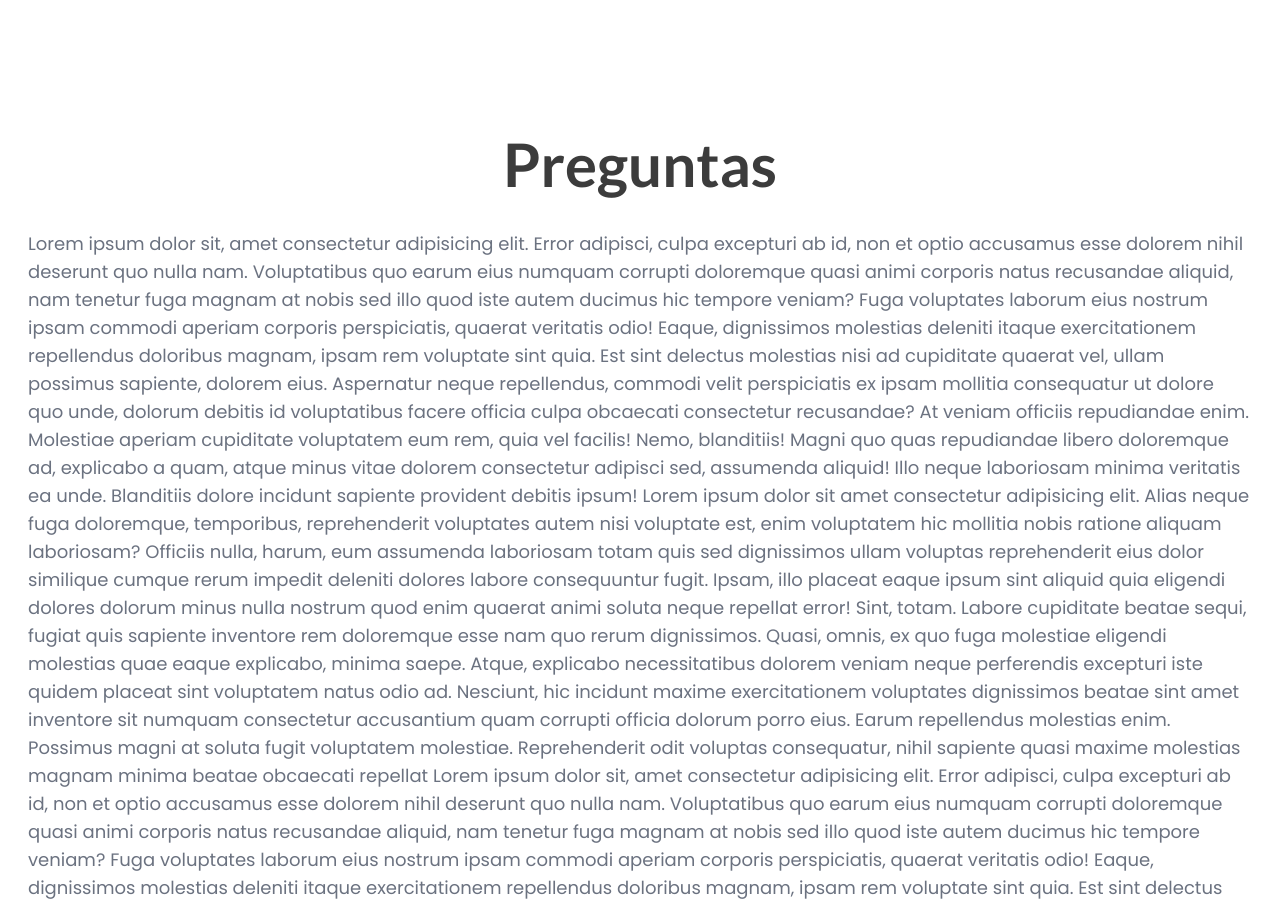
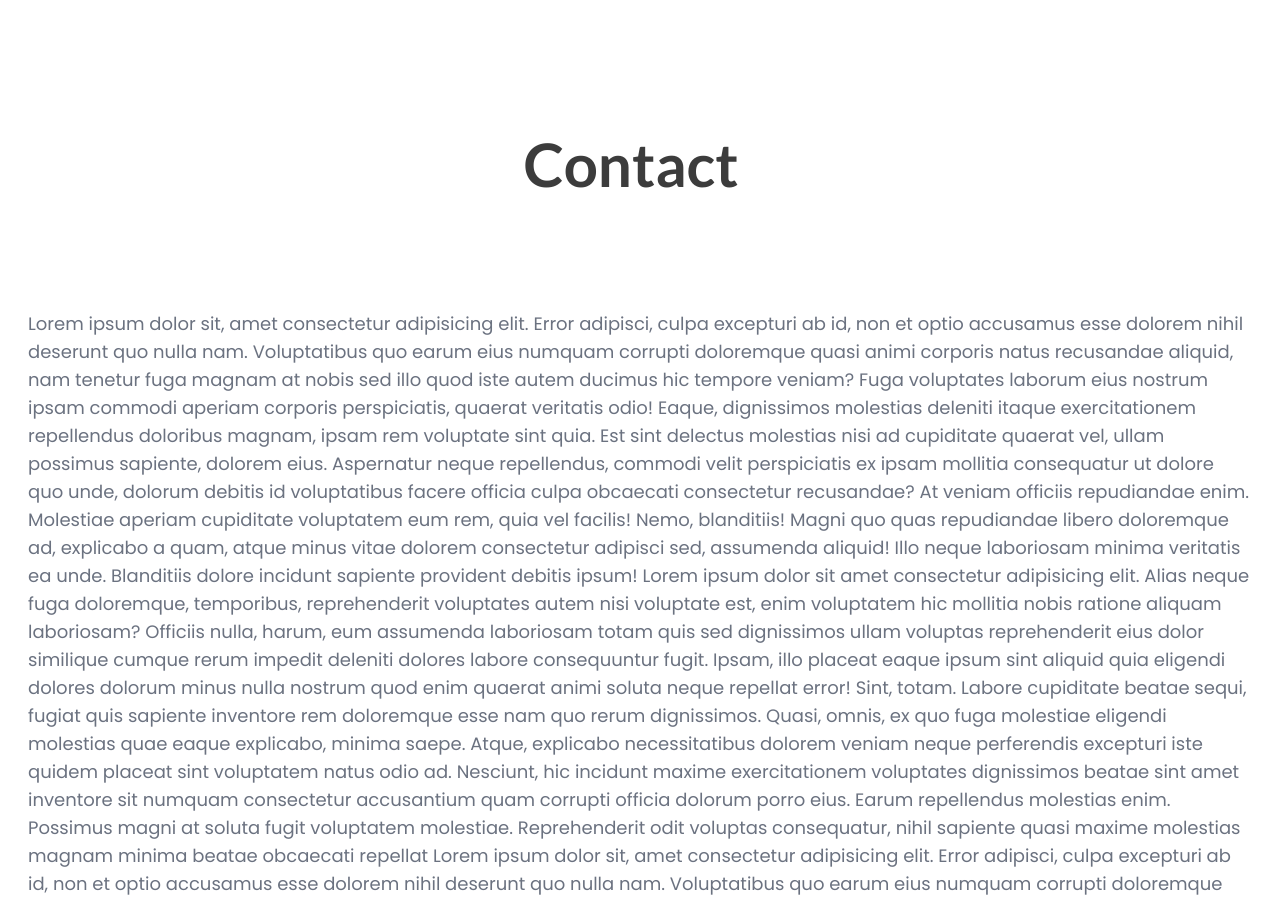
Before and after one commit to alanbirru/FIMAZ-pagina, a React (Vite) app: page / in a window 1280 px wide. Shown: the part 5060-5962 px from the top of the page. Built offline with nearby package versions, Linux system fonts and the light colour scheme.

Commit message:
adding text animation to contact

```diff
--- a/src/App.jsx
+++ b/src/App.jsx
@@ -38,9 +38,13 @@ function App() {
       NavTitle: "Contacto",
       id: "Contacto",
       SectionTitle: (
-        <h1 className="mb-9 text-center  underline-offset-8">
-          <span>P</span>reguntas
-        </h1>
+        <TypeAnimation
+          sequence={["Contacto.", , 600, "C", 900]}
+          wrapper="h1"
+          speed={20}
+          className="relative mb-20 h-24 overflow-hidden pb-10 text-center"
+          repeat={Infinity}
+        />
       ),
     },
   ];
```
